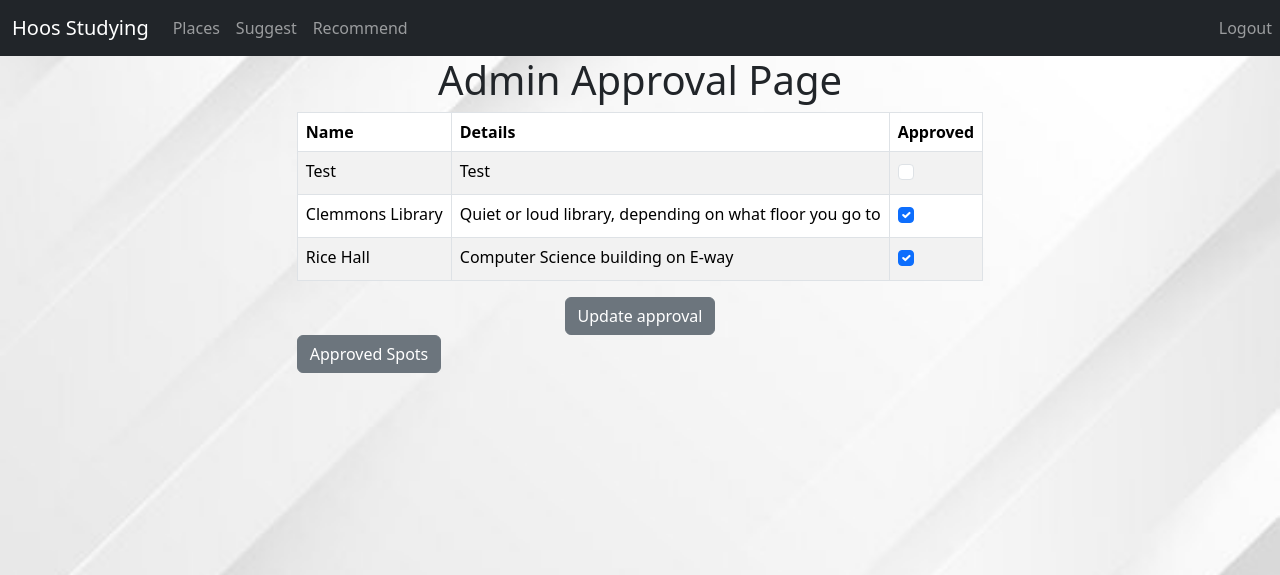
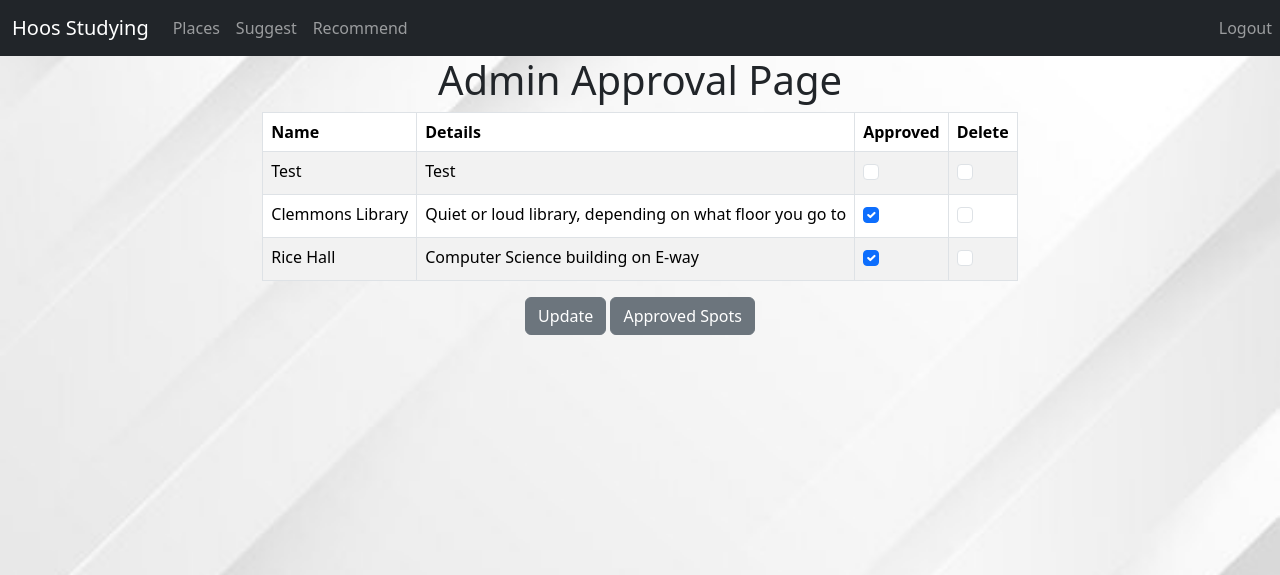
Before and after one commit to danigrieco/StudySpots, a Django app: page /approval/ in a window 1280 px wide. Shown: the top 575 px of the page. Run offline with Django 4.2, Linux system fonts and the light colour scheme; data comes from the database, SQL or seed files in the repository; both versions use the stored data as it was after the commit; some libraries are stand-ins or nearby versions.

Commit message:
added delete features

```diff
--- a/cs3240/models.py
+++ b/cs3240/models.py
@@ -7,6 +7,7 @@ class Place(models.Model):
     details = models.CharField(max_length=700)
     address = map_fields.AddressField(max_length=200)
     admin_approved = models.BooleanField(default=False)
+    delete_place = models.BooleanField(default=False)
     locations = [("Central Grounds", "central"),
                  ("North Grounds", "north"),
                  ("South Grounds", "south")]
--- a/cs3240/templates/approval.html
+++ b/cs3240/templates/approval.html
@@ -49,6 +49,7 @@
                 <th scope="col">Name</th>
                 <th scope="col">Details</th>
                 <th scope="col">Approved</th>
+                <th scope="col">Delete</th>
                 </tr>
             </thead>
             <tbody>
@@ -67,17 +68,29 @@
                         </div>
                     {% endif %}
                 </td>
+                <td>
+                    {% if place.delete %}
+                        <div class = "form-check">
+                            <input class = "form-check-input" type = "checkbox" checked = "checked" value = {{place.id}} name = "Dboxes"/>
+                        </div>
+                    {% else %}
+                        <div class = "form-check">
+                            <input class = "form-check-input" type = "checkbox" value = {{place.id}} name = "Dboxes"/>
+                        </div>
+                    {% endif %}
+                </td>
                 </tr>
             {% endfor %}
             </tbody>
         </table>
         <center>
-            <button class='btn btn-secondary' type="submit">Update approval</button>
+            <button class='btn btn-secondary' type="submit">Update</button>
+            <a href = "{% url 'places' %}">
+                <button class='btn btn-secondary'>Approved Spots</button>
+            </a>
+        </center>
 
-        </center>
-        <a href = "{% url 'places' %}">
-            <button class='btn btn-secondary'>Approved Spots</button>
-        </a>
+
 
     </form>
         </div>
--- a/cs3240/views.py
+++ b/cs3240/views.py
@@ -25,11 +25,15 @@ def admin_approval(request):
     places_list = Place.objects.all()
     if request.method == "POST":
         id_list = request.POST.getlist('boxes')
+        did_list = request.POST.getlist('Dboxes')
         # uncheck all boxes before updating because you can't pass in an unchecked box
+        places_list.update(delete_place = False)
         places_list.update(admin_approved = False)
         # update the database with these values
         for id in id_list:
             Place.objects.filter(pk=int(id)).update(admin_approved = True)
+        for id in did_list:
+            Place.objects.filter(pk=int(id)).delete()
         return redirect('approval')
     else:
         return render(request, "approval.html", {"places_list":places_list})
```
Also changed, not shown: cs3240/migrations/0008_place_delete.py (added), cs3240/migrations/0009_rename_delete_place_delete_place.py (added), db.sqlite3.
